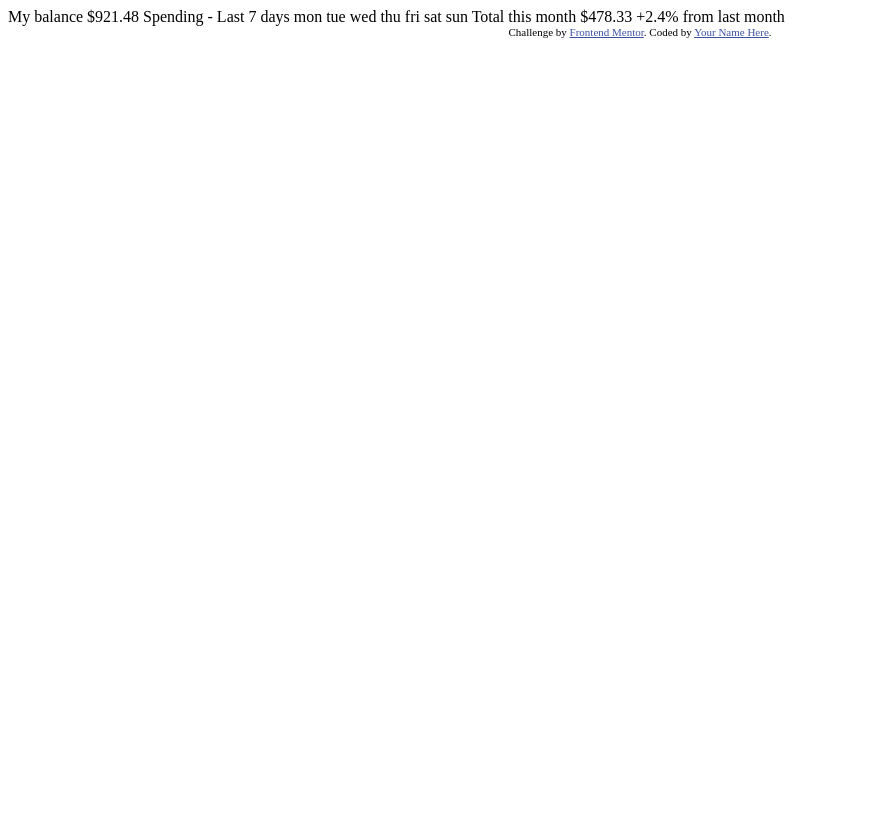
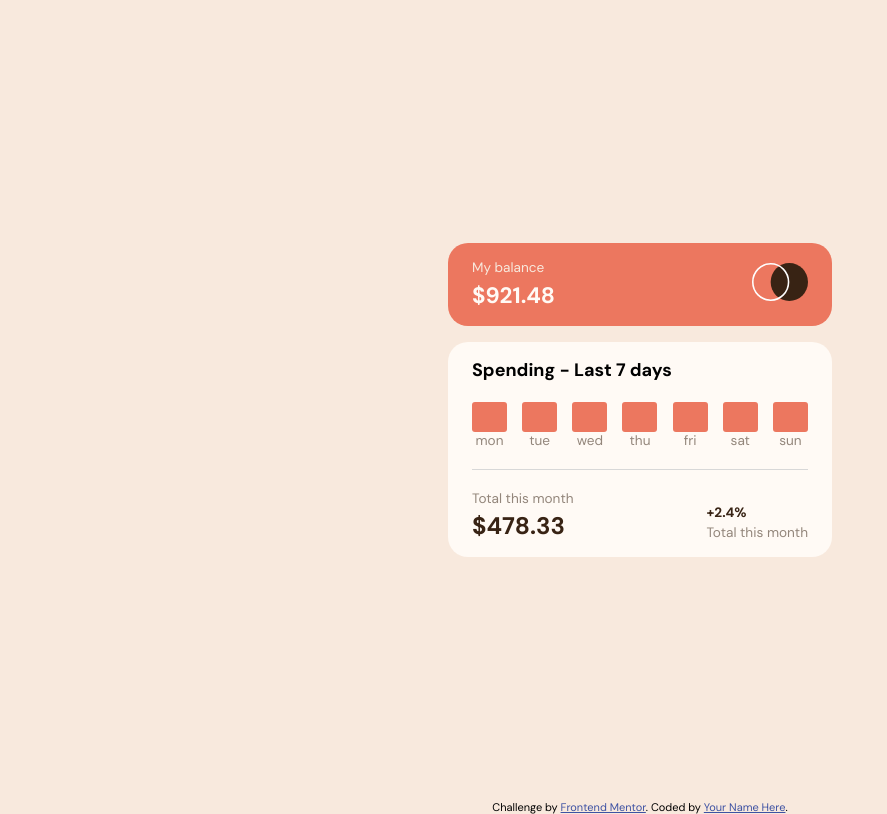
Before and after one commit to micdev123/expenses-chart-component, a plain HTML site: page index.html in a window 1280 px wide. Shown: the whole page, without its empty margins (0-887 px from the left). Drawn offline with Linux system fonts and the light colour scheme.

Commit message:
second-commit

```diff
--- a/index.html
+++ b/index.html
@@ -5,6 +5,9 @@
   <meta name="viewport" content="width=device-width, initial-scale=1.0"> <!-- displays site properly based on user's device -->
 
   <link rel="icon" type="image/png" sizes="32x32" href="./images/favicon-32x32.png">
+
+  <!-- Styles -->
+  <link rel="stylesheet" href="./src/styles.css">
 
   <title>Frontend Mentor | Expenses chart component</title>
 
@@ -15,25 +18,91 @@
   </style>
 </head>
 <body>
+  <div class="expenses-chart-component">
+    <!-- My balance container -- Top container -->
+    <div class="my-balance">
+      <div class="content">
+        <p>My balance</p>
+        <h2>$921.48</h2>
+      </div>
+      <div class="logo">
+        <img src="./images/logo.svg" alt="logo">
+      </div>
+    </div>
+    <!-- Expenses Chart -->
+    <div class="expenses-chart">
+      <div class="top-content">
+        <h2>Spending - Last 7 days</h2>
+      </div>
 
-  My balance
-  $921.48
+      <!-- Middle contents -->
+      <div class="middle-content">
+        <div class="charts">
+          <!-- Monday -->
+          <div class="chart">
+            <div class="bars"></div>
+            <div class="day">
+              <p>mon</p>
+            </div>
+          </div>
+          <!-- Tuesday -->
+          <div class="chart">
+            <div class="bars"></div>
+            <div class="day">
+              <p>tue</p>
+            </div>
+          </div>
+          <!-- Wednesday -->
+          <div class="chart">
+            <div class="bars"></div>
+            <div class="day">
+              <p>wed</p>
+            </div>
+          </div>
+          <!-- Thursday -->
+          <div class="chart">
+            <div class="bars"></div>
+            <div class="day">
+              <p>thu</p>
+            </div>
+          </div>
+          <!-- Friday -->
+          <div class="chart">
+            <div class="bars"></div>
+            <div class="day">
+              <p>fri</p>
+            </div>
+          </div>
+          <!-- Saturday -->
+          <div class="chart">
+            <div class="bars"></div>
+            <div class="day">
+              <p>sat</p>
+            </div>
+          </div>
+          <!-- Sunday -->
+          <div class="chart">
+            <div class="bars"></div>
+            <div class="day">
+              <p>sun</p>
+            </div>
+          </div>
+        </div>
+      </div>
 
-  Spending - Last 7 days
-
-  mon
-  tue
-  wed
-  thu
-  fri
-  sat
-  sun
-
-  Total this month
-  $478.33
-
-  +2.4%
-  from last month
+      <!-- Bottom contents -->
+      <div class="bottom-content">
+        <div class="left-side">
+          <p>Total this month</p>
+          <h2>$478.33</h2>
+        </div>
+        <div class="right-side">
+          <p>+2.4%</p>
+          <p>Total this month</p>
+        </div>
+      </div>
+    </div>
+  </div>
 
   <div class="attribution">
     Challenge by <a href="https://www.frontendmentor.io?ref=challenge" target="_blank">Frontend Mentor</a>.
--- /dev/null
+++ b/src/styles.css
@@ -0,0 +1,144 @@
+@import url("https://fonts.googleapis.com/css2?family=DM+Sans:wght@400;500;700&display=swap");
+
+:root {
+    /* Primary */
+    ---primary-soft-red: hsl(10, 79%, 65%);
+    ---primary-cyan: hsl(186, 34%, 60%);
+
+    /* Neutral */
+    ---neutral-dark-brown: hsl(25, 47%, 15%);
+    ---neutral-medium-brown: hsl(28, 10%, 53%);
+    ---neutral-cream: hsl(27, 66%, 92%);
+    ---neutral-very-pale-orange: hsl(33, 100%, 98%);
+
+    /* Weight */
+    ---font-weight-light: 400;
+    ---font-weight-bold: 700;
+
+    ---font-base: "DM Sans", sans-serif;
+}
+
+*{
+    box-sizing: border-box;
+    margin: 0;
+    padding: 0;
+}
+
+body {
+    background-color: var(---neutral-cream);
+    font-family: var(---font-base);
+}
+
+.expenses-chart-component {
+    width: 30%;
+    margin: 0 auto;
+    height: 100vh;
+    display: flex;
+    flex-direction: column;
+    justify-content: center;
+    align-items: center;
+}
+
+.my-balance {
+    width: 100%;
+    padding: 1rem 1.5rem;
+    border-radius: 20px;
+    background-color: var(---primary-soft-red);
+    display: flex;
+    justify-content: space-between;
+    align-items: center;
+    margin-bottom: 1rem;
+}
+
+.my-balance .content p {
+    margin-bottom: 5px;
+    color: var(---neutral-cream);
+    font-size: 0.85rem;
+}
+
+
+.my-balance .content h2 {
+    color: var(---neutral-very-pale-orange);
+    font-size: 1.4rem;
+    font-weight: var(---font-weight-bold);
+}
+
+.my-balance .logo img {
+    width: 3.5rem;
+}
+
+
+.expenses-chart {
+    width: 100%;
+    background-color: var(---neutral-very-pale-orange);
+    padding: 1rem 1.5rem;
+    border-radius: 20px;
+}
+
+.top-content h2 {
+    font-weight: var(---font-weight-bold);
+    margin-bottom: 20px;
+    font-size: 18px;
+}
+
+
+
+.middle-content {
+    width: 100%;
+    border-bottom: 0.5px solid #d8d8d8;
+    padding-bottom: 20px;
+    margin-bottom: 20px;
+}
+
+.middle-content .charts {
+    display: flex;
+    justify-content: space-between;
+}
+
+.charts .chart {
+    display: flex;
+    flex-direction: column;
+    align-items: center;
+}
+
+.bars {
+    width: 35px;
+    height: 30px;
+    background-color: var(---primary-soft-red);
+    border-radius: 3px;
+}
+
+.day p {
+    color: var(---neutral-medium-brown);
+    font-weight: var(---font-weight-light);
+    font-size: 0.85rem;
+}
+
+
+
+
+.bottom-content {
+    width: 100%;
+    display: flex;
+    justify-content: space-between;
+    align-items: flex-end;
+}
+
+.left-side p, .right-side p:last-child {
+    color: var(---neutral-medium-brown);
+    font-size: 0.85rem;
+    font-weight: var(---font-weight-light);
+}
+
+.left-side h2, .right-side p:first-child {
+    color: var(---neutral-dark-brown);
+    font-weight: var(---font-weight-bold);
+}
+
+.right-side p {
+    font-size: 0.85rem;
+}
+
+.left-side p, .right-side p:first-child {
+    margin-bottom: 3px;
+}
```
